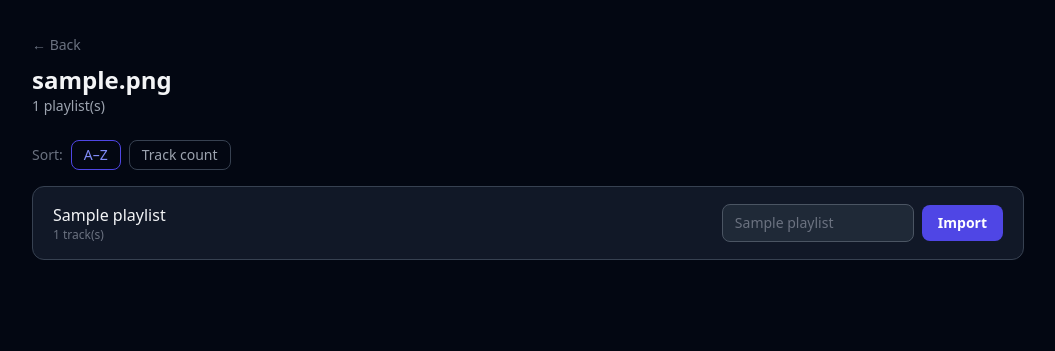
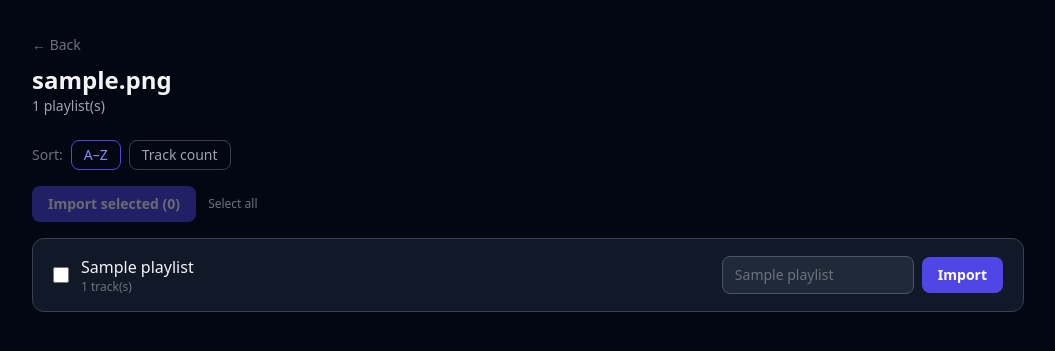
Before and after one commit to thelaw51/PlaylistBuilder, a Flask app: page /library/1 in a window 1280 px wide. Shown: the part 53-404 px from the top of the page, without its empty margins (112-1167 px from the left). Run offline with Flask 3, Linux system fonts and the light colour scheme; tables that the repository leaves empty hold one stand-in row (values such as "Sample post"); some libraries are stand-ins or nearby versions.

Commit message:
Add multi-select playlist import and stay-on-page individual import
- Checkboxes on each playlist row with a bulk 'Import selected (N)'
  button that starts all checked jobs and redirects to the jobs list
- 'Select all / deselect all' toggle
- Individual Import buttons now use HTMX — stays on the library page
  and replaces the button with a 'Queued → View job' indicator
- New POST /library/<id>/import-selected route handles bulk imports

Co-Authored-By: Claude Sonnet 4.6 <noreply@anthropic.com>

```diff
--- a/app/routes/library.py
+++ b/app/routes/library.py
@@ -83,6 +83,23 @@ def show(lib_id: int):
     return render_template('library.html', lib=lib, playlists=playlists, sort=sort)
 
 
+@library_bp.route('/library/<int:lib_id>/import-selected', methods=['POST'])
+def import_selected(lib_id: int):
+    """Start import jobs for all checked playlists and redirect to the jobs list."""
+    pl_ids = request.form.getlist('pl', type=int)
+    for pl_id in pl_ids:
+        playlist = Playlist.query.filter_by(id=pl_id, library_id=lib_id).first()
+        if not playlist:
+            continue
+        if ImportJob.query.filter_by(playlist_id=pl_id, status='running').first():
+            continue
+        job = ImportJob(playlist_id=pl_id)
+        db.session.add(job)
+        db.session.commit()
+        worker.start_job(current_app._get_current_object(), job.id)
+    return redirect(url_for('jobs.list_jobs'))
+
+
 @library_bp.route('/library/<int:lib_id>/playlist/<int:pl_id>/import', methods=['POST'])
 def import_playlist(lib_id: int, pl_id: int):
     playlist = Playlist.query.filter_by(id=pl_id, library_id=lib_id).first_or_404()
@@ -98,4 +115,7 @@ def import_playlist(lib_id: int, pl_id: int):
     db.session.commit()
 
     worker.start_job(current_app._get_current_object(), job.id)
+
+    if request.headers.get('HX-Request'):
+        return render_template('_playlist_queued.html', job=job)
     return redirect(url_for('jobs.show', job_id=job.id))
--- /dev/null
+++ b/app/templates/_playlist_queued.html
@@ -0,0 +1,4 @@
+<div class="flex items-center gap-2">
+  <span class="rounded-full bg-indigo-900/60 px-2 py-0.5 text-xs font-semibold text-indigo-300">Queued</span>
+  <a href="/jobs/{{ job.id }}" class="text-xs text-indigo-400 hover:text-indigo-300">View job →</a>
+</div>
--- a/app/templates/library.html
+++ b/app/templates/library.html
@@ -9,6 +9,7 @@
 </div>
 
 {% if playlists %}
+  {# Sort controls #}
   <div class="mb-4 flex items-center gap-2 text-sm">
     <span class="text-gray-500">Sort:</span>
     <a href="?sort=name"
@@ -24,15 +25,39 @@
       Track count
     </a>
   </div>
+
+  {# Bulk import bar — shown/enabled by JS as checkboxes are ticked #}
+  <div class="mb-4 flex items-center gap-3">
+    <button id="import-selected-btn"
+            onclick="submitSelected()"
+            disabled
+            class="rounded-lg bg-indigo-600 px-4 py-2 text-sm font-semibold text-white
+                   hover:bg-indigo-500 active:bg-indigo-700
+                   disabled:cursor-not-allowed disabled:opacity-40">
+      Import selected (0)
+    </button>
+    <button onclick="toggleAll()" type="button"
+            class="text-xs text-gray-500 hover:text-gray-300">
+      Select all
+    </button>
+  </div>
+
+  {# Hidden form used by the bulk import button #}
+  <form id="bulk-form" action="/library/{{ lib.id }}/import-selected" method="post"></form>
+
   <div class="space-y-3">
     {% for pl in playlists %}
-      <div class="flex items-center justify-between rounded-xl border border-gray-700
-                  bg-gray-900 px-5 py-4">
-        <div>
+      <div class="flex items-center gap-3 rounded-xl border border-gray-700 bg-gray-900 px-5 py-4">
+        <input type="checkbox"
+               class="playlist-cb h-4 w-4 rounded border-gray-600 bg-gray-800 accent-indigo-500"
+               value="{{ pl.id }}"
+               onchange="updateBulkBtn()">
+        <div class="min-w-0 flex-1">
           <p class="font-medium">{{ pl.name }}</p>
           <p class="text-xs text-gray-500">{{ pl.tracks | length }} track(s)</p>
         </div>
-        <form action="/library/{{ lib.id }}/playlist/{{ pl.id }}/import" method="post"
+        <form hx-post="/library/{{ lib.id }}/playlist/{{ pl.id }}/import"
+              hx-swap="outerHTML"
               class="flex items-center gap-2">
           <input type="text" name="navidrome_name" placeholder="{{ pl.name }}"
                  class="w-48 rounded-lg border border-gray-600 bg-gray-800 px-3 py-2 text-sm
@@ -47,6 +72,38 @@
       </div>
     {% endfor %}
   </div>
+
+  <script>
+    function updateBulkBtn() {
+      const checked = document.querySelectorAll('.playlist-cb:checked');
+      const btn = document.getElementById('import-selected-btn');
+      btn.textContent = 'Import selected (' + checked.length + ')';
+      btn.disabled = checked.length === 0;
+    }
+
+    function submitSelected() {
+      const form = document.getElementById('bulk-form');
+      form.innerHTML = '';
+      document.querySelectorAll('.playlist-cb:checked').forEach(function(cb) {
+        const input = document.createElement('input');
+        input.type = 'hidden';
+        input.name = 'pl';
+        input.value = cb.value;
+        form.appendChild(input);
+      });
+      form.submit();
+    }
+
+    let allSelected = false;
+    function toggleAll() {
+      allSelected = !allSelected;
+      document.querySelectorAll('.playlist-cb').forEach(function(cb) {
+        cb.checked = allSelected;
+      });
+      updateBulkBtn();
+    }
+  </script>
+
 {% else %}
   <p class="text-gray-400">No user playlists found in this library export.</p>
 {% endif %}
```
